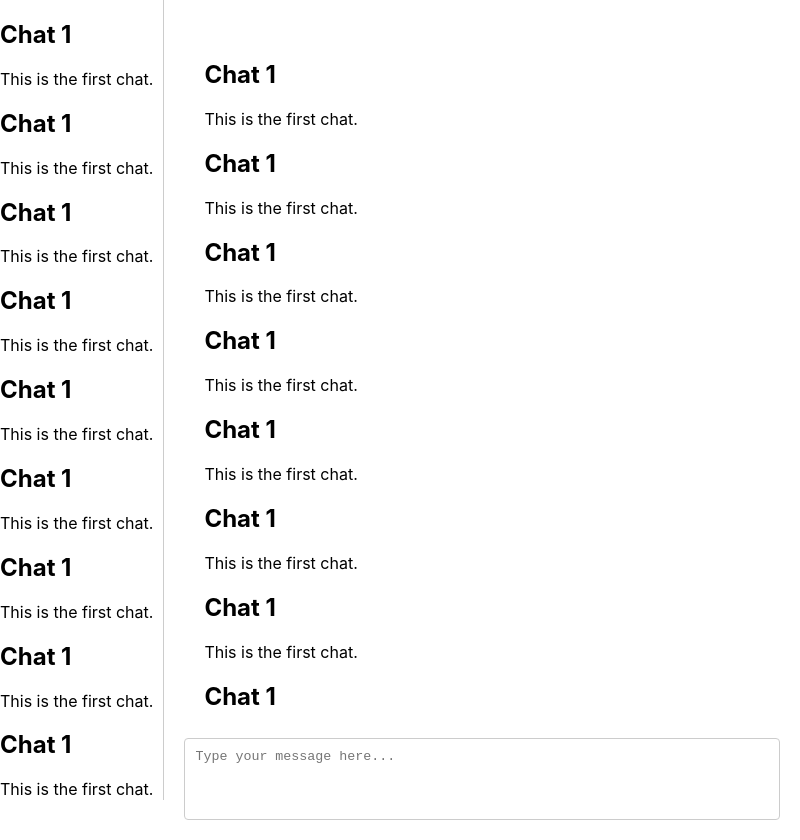
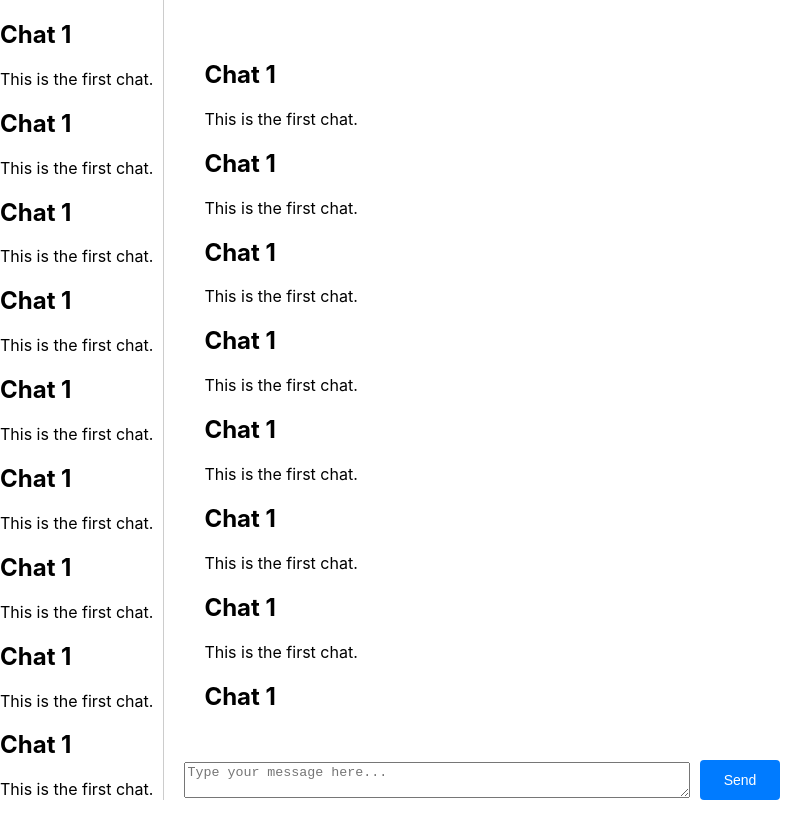
Before and after one commit to alekdemaio/quick-ai, an Electron app: page src/index.html in a window 800 px wide. Drawn offline with Linux system fonts and the light colour scheme.

Commit message:
Button for Textarea
Button to the right of textarea to send questions/statements

```diff
--- a/src/index.css
+++ b/src/index.css
@@ -5,6 +5,17 @@ body {
   padding: 0; /* Remove default padding */
   height: 100vh; /* Full viewport height */
   overflow: hidden; /* Prevent body scrolling */
+}
+
+.horizontal-layout {
+    position: absolute;
+    bottom: 20px;
+    left: 20px;
+    right: 20px;
+    display: flex;
+    gap: 10px;
+    align-items: center;
+    margin-bottom: 20px;
 }
 
 .chats-and-active-chat {
@@ -32,15 +43,11 @@ body {
 }
 
 .textarea {
-    position: absolute; /* Position absolutely within active-chat */
-    bottom: 20px; /* Distance from bottom */
-    left: 20px; /* Match padding */
-    right: 20px; /* Match padding */
-    padding: 10px;
-    resize: none;
-    min-height: 60px;
-    border-radius: 4px;
-    border: 1px solid #ccc;
+    position: relative; /* Change from absolute */
+    flex: 1;           /* Take remaining space */
+    bottom: auto;      /* Remove absolute positioning */
+    left: auto;
+    right: auto;
 }
 
 .chat-messages {
@@ -49,3 +56,15 @@ body {
     padding: 20px;
     margin-bottom: 100px; /* Space for textarea */
 }
+
+.send-button {
+    padding: 10px 20px;
+    background-color: #007bff;
+    color: white;
+    border: none;
+    border-radius: 4px;
+    cursor: pointer;
+    height: 40px;
+    min-width: 80px;
+    font-size: 14px;
+}
--- a/src/index.html
+++ b/src/index.html
@@ -82,7 +82,10 @@
           <p>This is the first chat.</p>
 
         </div>
-        <textarea class="textarea" placeholder="Type your message here..."></textarea>
+        <div class="horizontal-layout">
+          <textarea class="textarea" placeholder="Type your message here..."></textarea>
+          <button class="send-button">Send</button>
+        </div>
       </div>
     </div>
   </body>
```
